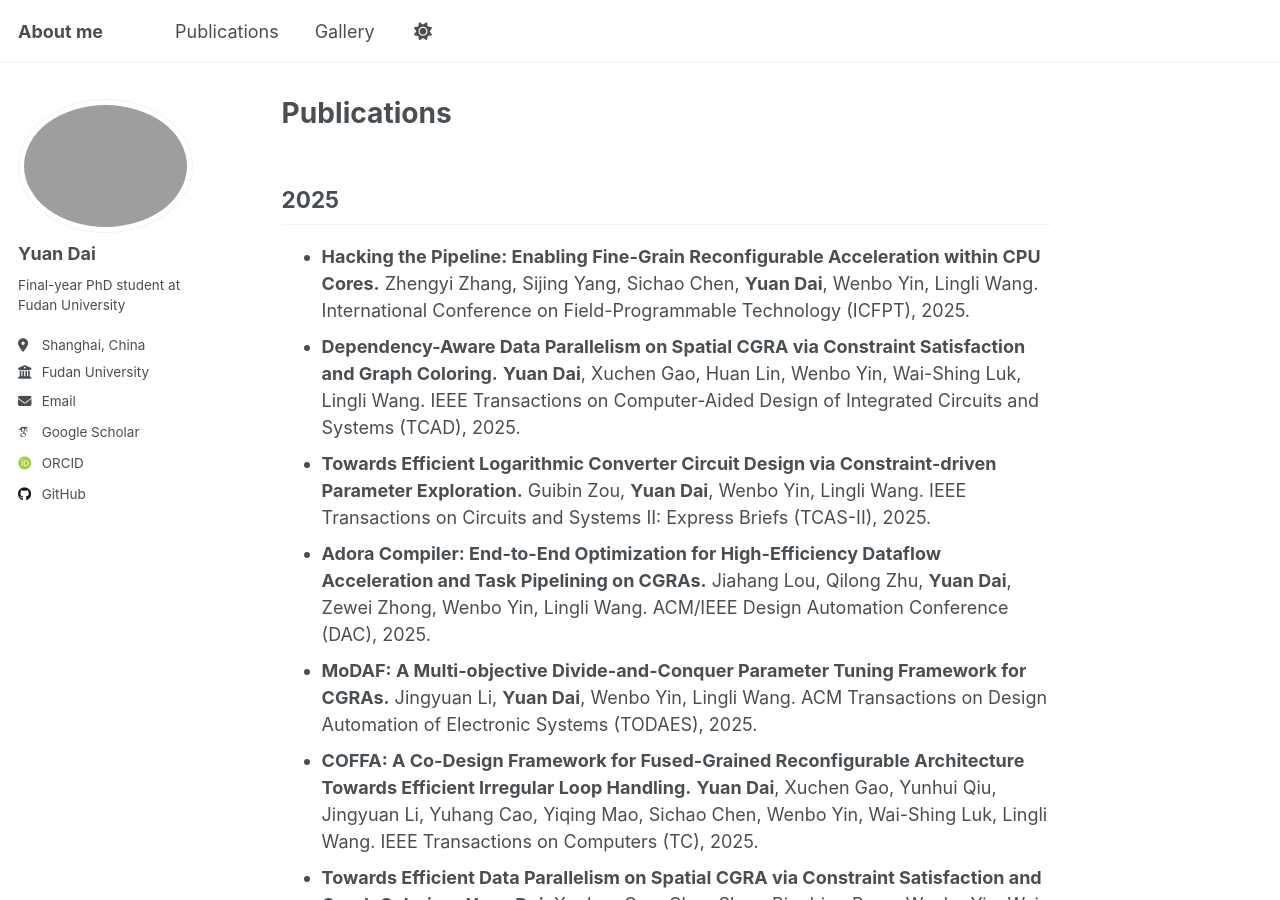
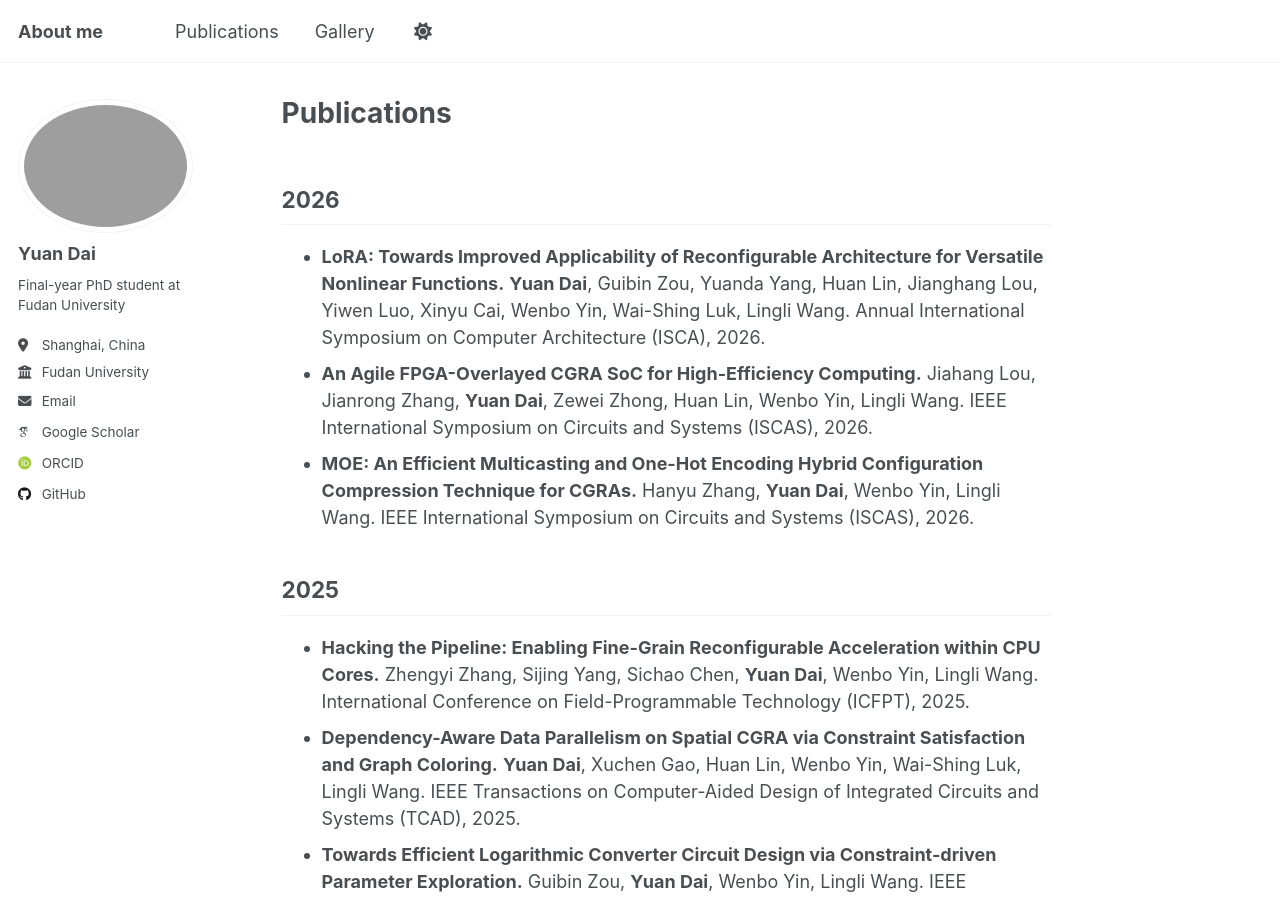
Before and after one commit to Dai-dirk/Dai-dirk.github.io, a Jekyll site: the page built from _pages/publication.md, in a window 1280 px wide and 900 px high. Built offline with Jekyll 4.4.1, drawn with Linux system fonts in a browser that asks for light colours; some web fonts are replaced; comment, search, counter and statistics services are not loaded.

Commit message:
Update publication.md

```diff
--- a/_pages/publication.md
+++ b/_pages/publication.md
@@ -4,6 +4,11 @@ title: "Publications"
 author_profile: true
 layout: single
 ---
+
+## 2026
+- **LoRA: Towards Improved Applicability of Reconfigurable Architecture for Versatile Nonlinear Functions.** **Yuan Dai**, Guibin Zou, Yuanda Yang, Huan Lin, Jianghang Lou, Yiwen Luo, Xinyu Cai, Wenbo Yin, Wai-Shing Luk, Lingli Wang. Annual International Symposium on Computer Architecture (ISCA), 2026.
+- **An Agile FPGA-Overlayed CGRA SoC for High-Efficiency Computing.** Jiahang Lou, Jianrong Zhang, **Yuan Dai**, Zewei Zhong, Huan Lin, Wenbo Yin, Lingli Wang. IEEE International Symposium on Circuits and Systems (ISCAS), 2026.
+- **MOE: An Efficient Multicasting and One-Hot Encoding Hybrid Configuration Compression Technique for CGRAs.** Hanyu Zhang, **Yuan Dai**, Wenbo Yin, Lingli Wang. IEEE International Symposium on Circuits and Systems (ISCAS), 2026.
 
 ## 2025
 - **Hacking the Pipeline: Enabling Fine-Grain Reconfigurable Acceleration within CPU Cores.** Zhengyi Zhang, Sijing Yang, Sichao Chen, **Yuan Dai**, Wenbo Yin, Lingli Wang.
```
